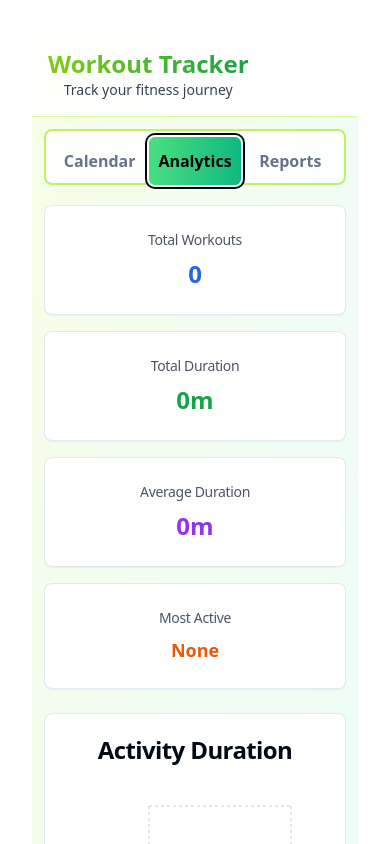
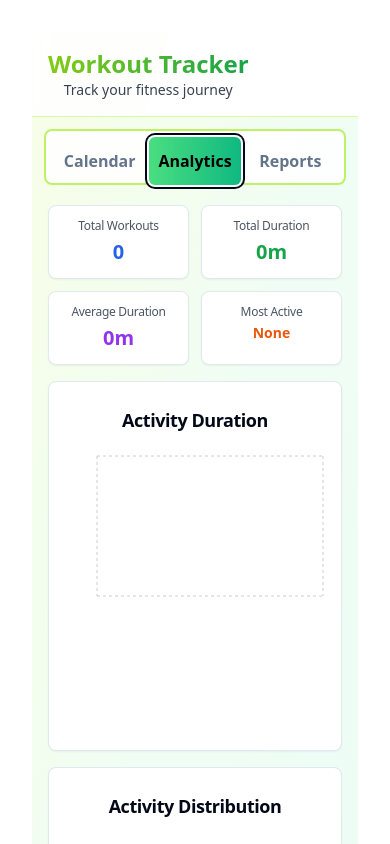
Before and after one commit to KanabarD/active-week-visualizer, a React (Vite) app: page / in a window 390 px wide. Both pictures are taken after a click on the tab "Analytics". Shown: the top 844 px of the page. Built offline with nearby package versions, Linux system fonts and the light colour scheme.

Commit message:
Refactor: Optimize Analytics and Reports for A53
Optimized the Analytics and Reports pages for the Samsung A53 screen size. This may include adjustments to layout, responsiveness, and component sizing.

```diff
--- a/src/components/Analytics.tsx
+++ b/src/components/Analytics.tsx
@@ -91,71 +91,71 @@ export function Analytics({ workouts }: AnalyticsProps) {
   }, [workouts]);
 
   return (
-    <div className="space-y-6">
+    <div className="space-y-4 px-1">
       {/* Summary Cards */}
-      <div className="grid grid-cols-1 md:grid-cols-4 gap-4">
-        <Card>
-          <CardHeader className="pb-2">
-            <CardTitle className="text-sm font-medium text-gray-600">Total Workouts</CardTitle>
+      <div className="grid grid-cols-2 gap-3">
+        <Card className="p-3">
+          <CardHeader className="pb-1 px-0 pt-0">
+            <CardTitle className="text-xs font-medium text-gray-600">Total Workouts</CardTitle>
           </CardHeader>
-          <CardContent>
-            <div className="text-2xl font-bold text-blue-600">{analyticsData.totalWorkouts}</div>
+          <CardContent className="px-0 pb-0">
+            <div className="text-xl font-bold text-blue-600">{analyticsData.totalWorkouts}</div>
           </CardContent>
         </Card>
 
-        <Card>
-          <CardHeader className="pb-2">
-            <CardTitle className="text-sm font-medium text-gray-600">Total Duration</CardTitle>
+        <Card className="p-3">
+          <CardHeader className="pb-1 px-0 pt-0">
+            <CardTitle className="text-xs font-medium text-gray-600">Total Duration</CardTitle>
           </CardHeader>
-          <CardContent>
-            <div className="text-2xl font-bold text-green-600">{formatDuration(analyticsData.totalDuration)}</div>
+          <CardContent className="px-0 pb-0">
+            <div className="text-xl font-bold text-green-600">{formatDuration(analyticsData.totalDuration)}</div>
           </CardContent>
         </Card>
 
-        <Card>
-          <CardHeader className="pb-2">
-            <CardTitle className="text-sm font-medium text-gray-600">Average Duration</CardTitle>
+        <Card className="p-3">
+          <CardHeader className="pb-1 px-0 pt-0">
+            <CardTitle className="text-xs font-medium text-gray-600">Average Duration</CardTitle>
           </CardHeader>
-          <CardContent>
-            <div className="text-2xl font-bold text-purple-600">{formatDuration(analyticsData.averageDuration)}</div>
+          <CardContent className="px-0 pb-0">
+            <div className="text-xl font-bold text-purple-600">{formatDuration(analyticsData.averageDuration)}</div>
           </CardContent>
         </Card>
 
-        <Card>
-          <CardHeader className="pb-2">
-            <CardTitle className="text-sm font-medium text-gray-600">Most Active</CardTitle>
+        <Card className="p-3">
+          <CardHeader className="pb-1 px-0 pt-0">
+            <CardTitle className="text-xs font-medium text-gray-600">Most Active</CardTitle>
           </CardHeader>
-          <CardContent>
-            <div className="text-lg font-bold text-orange-600">{analyticsData.mostActiveActivity.activity}</div>
+          <CardContent className="px-0 pb-0">
+            <div className="text-sm font-bold text-orange-600 leading-tight">{analyticsData.mostActiveActivity.activity}</div>
           </CardContent>
         </Card>
       </div>
 
       {/* Charts */}
-      <div className="grid grid-cols-1 lg:grid-cols-2 gap-6">
+      <div className="space-y-4">
         <Card>
-          <CardHeader>
-            <CardTitle>Activity Duration</CardTitle>
+          <CardHeader className="pb-3">
+            <CardTitle className="text-lg">Activity Duration</CardTitle>
           </CardHeader>
-          <CardContent>
-            <ResponsiveContainer width="100%" height={350}>
-              <BarChart data={analyticsData.weeklyChartData} margin={{ top: 20, right: 30, left: 20, bottom: 60 }}>
+          <CardContent className="px-2">
+            <ResponsiveContainer width="100%" height={280}>
+              <BarChart data={analyticsData.weeklyChartData} margin={{ top: 10, right: 10, left: 0, bottom: 60 }}>
                 <CartesianGrid strokeDasharray="3 3" />
                 <XAxis
                   dataKey="activity"
                   angle={-45}
                   textAnchor="end"
-                  height={80}
-                  fontSize={12}
+                  height={70}
+                  fontSize={10}
                   interval={0}
                 />
-                <YAxis fontSize={12} />
+                <YAxis fontSize={10} width={40} />
                 <Tooltip
                   contentStyle={{
                     backgroundColor: 'white',
                     border: '1px solid #ccc',
                     borderRadius: '8px',
-                    fontSize: '14px'
+                    fontSize: '12px'
                   }}
                   formatter={(value, name, props) => [
                     props.payload?.durationFormatted || formatDuration(Number(value)),
@@ -169,11 +169,11 @@ export function Analytics({ workouts }: AnalyticsProps) {
         </Card>
 
         <Card>
-          <CardHeader>
-            <CardTitle>Activity Distribution</CardTitle>
+          <CardHeader className="pb-3">
+            <CardTitle className="text-lg">Activity Distribution</CardTitle>
           </CardHeader>
-          <CardContent>
-            <ResponsiveContainer width="100%" height={350}>
+          <CardContent className="px-2">
+            <ResponsiveContainer width="100%" height={280}>
               <PieChart>
                 <Pie
                   data={analyticsData.pieData}
@@ -181,15 +181,15 @@ export function Analytics({ workouts }: AnalyticsProps) {
                   cy="50%"
                   labelLine={false}
                   label={({ name, percentage, valueFormatted }) => {
-                    // Only show label if percentage is > 5% to avoid overcrowding
-                    if (parseFloat(percentage) > 5) {
-                      const shortName = name.length > 8 ? name.substring(0, 8) + "..." : name;
+                    // Only show label if percentage is > 8% to avoid overcrowding on small screens
+                    if (parseFloat(percentage) > 8) {
+                      const shortName = name.length > 6 ? name.substring(0, 6) + "..." : name;
                       return `${shortName} ${percentage}%`;
                     }
                     return "";
                   }}
-                  outerRadius={100}
-                  fontSize={11}
+                  outerRadius={85}
+                  fontSize={9}
                   fill="#8884d8"
                   dataKey="value"
                 >
@@ -202,7 +202,7 @@ export function Analytics({ workouts }: AnalyticsProps) {
                     backgroundColor: 'white',
                     border: '1px solid #ccc',
                     borderRadius: '8px',
-                    fontSize: '14px'
+                    fontSize: '12px'
                   }}
                   formatter={(value, name) => [
                     `${analyticsData.pieData.find(d => d.name === name)?.valueFormatted || formatDuration(Number(value))} (${analyticsData.pieData.find(d => d.name === name)?.percentage}%)`,
--- a/src/components/Reports.tsx
+++ b/src/components/Reports.tsx
@@ -1,3 +1,4 @@
+
 import { useMemo } from "react";
 import { format, startOfWeek, startOfMonth, startOfYear, endOfWeek, endOfMonth, endOfYear, isWithinInterval } from "date-fns";
 import { Card, CardContent, CardHeader, CardTitle } from "@/components/ui/card";
@@ -89,37 +90,38 @@ export function Reports({ workouts, onImportData }: ReportsProps) {
 
   const ReportCard = ({ title, report }: { title: string; report: any }) => (
     <Card className="bg-white border border-gray-200 shadow-sm">
-      <CardHeader>
-        <CardTitle className="flex justify-between items-center">
-          <span className="text-gray-800">{title}</span>
-          <Badge variant="outline" className="border-gray-300 text-gray-600 bg-gray-50">{report.period}</Badge>
+      <CardHeader className="pb-3">
+        <CardTitle className="flex flex-col space-y-2 sm:flex-row sm:justify-between sm:items-center sm:space-y-0">
+          <span className="text-gray-800 text-lg">{title}</span>
+          <Badge variant="outline" className="border-gray-300 text-gray-600 bg-gray-50 text-xs self-start sm:self-auto">{report.period}</Badge>
         </CardTitle>
       </CardHeader>
       <CardContent className="space-y-4">
-        <div className="grid grid-cols-3 gap-4 text-center">
-          <div className="bg-gray-50 p-3 rounded-lg border border-gray-200">
-            <div className="text-2xl font-bold text-gray-700">{report.totalWorkouts}</div>
-            <div className="text-sm text-gray-600">Workouts</div>
+        <div className="grid grid-cols-3 gap-2 text-center">
+          <div className="bg-gray-50 p-2 rounded-lg border border-gray-200">
+            <div className="text-lg font-bold text-gray-700">{report.totalWorkouts}</div>
+            <div className="text-xs text-gray-600">Workouts</div>
           </div>
-          <div className="bg-gray-50 p-3 rounded-lg border border-gray-200">
-            <div className="text-2xl font-bold text-gray-700">{formatDuration(report.totalDuration)}</div>
-            <div className="text-sm text-gray-600">Total Time</div>
+          <div className="bg-gray-50 p-2 rounded-lg border border-gray-200">
+            <div className="text-lg font-bold text-gray-700">{formatDuration(report.totalDuration)}</div>
+            <div className="text-xs text-gray-600">Total Time</div>
           </div>
-          <div className="bg-gray-50 p-3 rounded-lg border border-gray-200">
-            <div className="text-2xl font-bold text-gray-700">{formatDuration(report.averageDuration)}</div>
-            <div className="text-sm text-gray-600">Avg Duration</div>
+          <div className="bg-gray-50 p-2 rounded-lg border border-gray-200">
+            <div className="text-lg font-bold text-gray-700">{formatDuration(report.averageDuration)}</div>
+            <div className="text-xs text-gray-600">Avg Duration</div>
           </div>
         </div>
 
         {Object.keys(report.activityStats).length > 0 && (
-          <div className="bg-gray-50 p-4 rounded-lg border border-gray-200">
-            <h4 className="font-semibold mb-2 text-gray-700">Activity Breakdown</h4>
+          <div className="bg-gray-50 p-3 rounded-lg border border-gray-200">
+            <h4 className="font-semibold mb-2 text-gray-700 text-sm">Activity Breakdown</h4>
             <div className="space-y-2">
               {Object.entries(report.activityStats).map(([activity, stats]: [string, any]) => (
                 <div key={activity} className="flex justify-between items-center p-2 bg-white rounded border border-gray-200">
-                  <span className="font-medium text-gray-700">{activity}</span>
-                  <div className="text-sm text-gray-600">
-                    {stats.count} sessions • {formatDuration(stats.duration)}
+                  <span className="font-medium text-gray-700 text-sm truncate pr-2">{activity}</span>
+                  <div className="text-xs text-gray-600 text-right flex-shrink-0">
+                    <div>{stats.count} sessions</div>
+                    <div>{formatDuration(stats.duration)}</div>
                   </div>
                 </div>
               ))}
@@ -131,7 +133,7 @@ export function Reports({ workouts, onImportData }: ReportsProps) {
   );
 
   return (
-    <div className="space-y-6">
+    <div className="space-y-4 px-1">
       <ReportCard title="Weekly Report" report={reports.weekly} />
       <ReportCard title="Monthly Report" report={reports.monthly} />
       <ReportCard title="Yearly Report" report={reports.yearly} />
```
